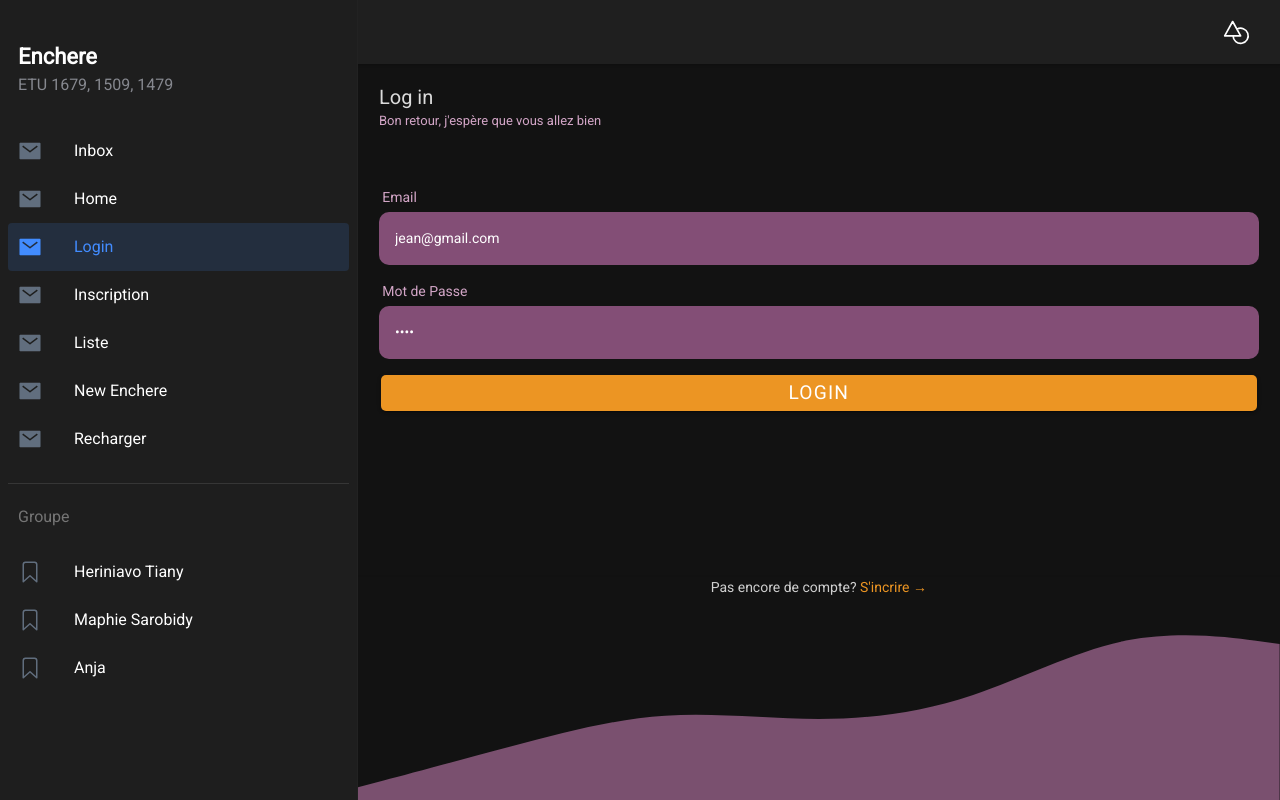
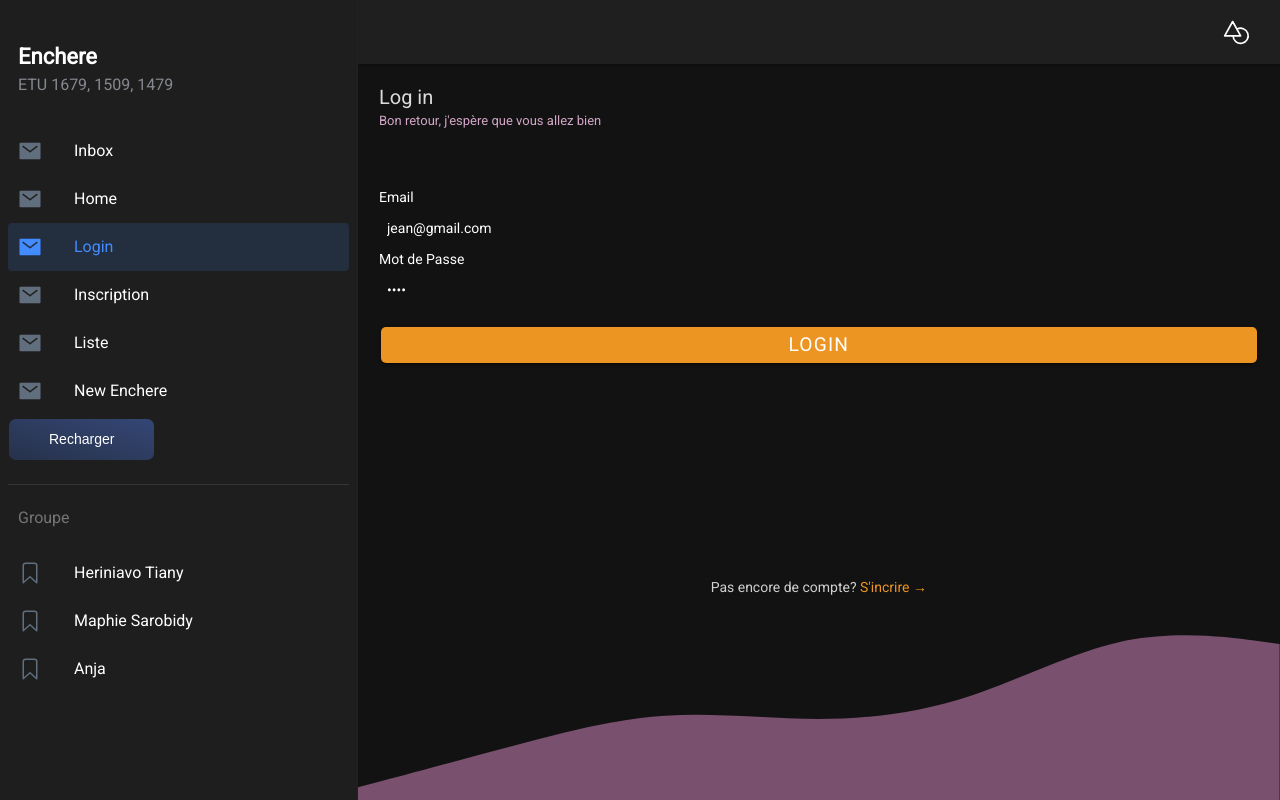
Before and after one commit to Heriniavo-Tiany/enchere-mobile, a React (Create React App) app: page /login in a window 1280 px wide. Built offline with nearby package versions, Linux system fonts and the light colour scheme.

Commit message:
login default value

```diff
--- a/capacitor.config.json
+++ b/capacitor.config.json
@@ -1,5 +1,5 @@
 {
-	"appId": "io.ionic.starter",
+	"appId": "enchere.mobile",
 	"appName": "Enchere - Mobile",
 	"webDir": "build",
 	"bundledWebRuntime": false
--- a/src/App.tsx
+++ b/src/App.tsx
@@ -71,19 +71,26 @@ const App: React.FC = () => {
               <NewEnchere />
             </Route>
 
+            <Route exact path="/new">
+              <NewEnchere />
+            </Route>
+
+            <Route exact path="/rechargement">
+              <Redirect to="/recharger" />
+              {/*{window.location.replace(/recharger)}*/}
+            </Route>
+
             <Route exact path="/">
               <Redirect to="/home" />
             </Route>
 
-            <Route
-                path="/recharger"
-                render={(props) => <Recharger/>}
-            />
+            <Route exact path="/recharger">
+              <Recharger />
+            </Route>
 
-            <Route
-                path="/upload"
-                render={(props) => <Upload/>}
-            />
+            <Route exact path="/upload">
+              <Upload />
+            </Route>
 
 
           </IonRouterOutlet>
--- a/src/components/Menu.tsx
+++ b/src/components/Menu.tsx
@@ -11,8 +11,9 @@ import {
 } from '@ionic/react';
 
 import { useLocation } from 'react-router-dom';
-import { archiveOutline, archiveSharp, bookmarkOutline, heartOutline, heartSharp, mailOutline, mailSharp, paperPlaneOutline, paperPlaneSharp, trashOutline, trashSharp, warningOutline, warningSharp } from 'ionicons/icons';
+import { bookmarkOutline, mailOutline, mailSharp } from 'ionicons/icons';
 import './Menu.css';
+import { Button } from 'reactstrap';
 
 interface AppPage {
   url: string;
@@ -24,7 +25,7 @@ interface AppPage {
 const appPages: AppPage[] = [
   {
     title: 'Inbox',
-    url: '/page/Inbox',
+    url: '/rechargement',
     iosIcon: mailOutline,
     mdIcon: mailSharp
   },
@@ -57,12 +58,6 @@ const appPages: AppPage[] = [
     url: '/new',
     iosIcon: mailOutline,
     mdIcon: mailSharp
-  },
-  {
-    title: 'Recharger',
-    url: '/recharger',
-    iosIcon: mailOutline,
-    mdIcon: mailSharp
   }
 ];
 
@@ -87,6 +82,7 @@ const Menu: React.FC = () => {
               </IonMenuToggle>
             );
           })}
+          <Button onClick={() => window.location.replace("/recharger")}>Recharger</Button>
         </IonList>
 
         <IonList id="labels-list">
--- a/src/data/fields.js
+++ b/src/data/fields.js
@@ -69,7 +69,7 @@ export const useLoginFields = () => {
         {
             id: "email",
             label: "Email",
-            required: true,
+            required: false,
             input: {
                 props: {
                     type: "email",
@@ -82,7 +82,7 @@ export const useLoginFields = () => {
         {
             id: "password",
             label: "Mot de Passe",
-            required: true,
+            required: false,
             input: {
                 props: {
                     type: "password",
--- a/src/pages/Login.js
+++ b/src/pages/Login.js
@@ -8,7 +8,7 @@ import {
     IonFooter,
     IonGrid,
     IonHeader,
-    IonIcon,
+    IonIcon, IonInput, IonLabel,
     IonPage,
     IonRouterLink,
     IonRow,
@@ -35,15 +35,15 @@ const Login = () => {
     const [errors, setErrors] = useState(false);
 
     const login = async () => {
-
+        console.log(email)
         const errors = validateForm(fields);
         setErrors(errors);
 
         if (!errors.length) {
 
             const params = {
-                email: fields[0].input.state.value,
-                mdp: fields[1].input.state.value,
+                email: email,
+                mdp: mdp,
             };
 
             try {
@@ -61,7 +61,7 @@ const Login = () => {
 
                     if (response.data.length === 1) {
                         sessionStorage.setItem("id", response.data[0].id)
-                        history.push(`/rencherir`);
+                        history.push(`/liste`);
                     } else {
                         history.push(`/login?e=0`);
                     }
@@ -76,6 +76,9 @@ const Login = () => {
         }
     }
 
+    const [email, setEmail] = useState("jean@gmail.com");
+    const [mdp, setMdp] = useState("jean");
+
     useEffect(() => {
 
         return () => {
@@ -84,6 +87,11 @@ const Login = () => {
             setErrors(false);
         }
     }, [params]);
+
+    const error = errors && errors.filter(e => e.id === fields[0].id)[0];
+
+    const errorMessage = error && errors.filter(e => e.id === fields[0].id)[0].message;
+
 
     return (
         <IonPage className={styles.loginPage}>
@@ -113,10 +121,25 @@ const Login = () => {
                     <IonRow className="ion-margin-top ion-padding-top">
                         <IonCol size="12">
 
-                            {fields.map(field => {
+                            {/*{fields.map(field => {*/}
+                            {/*    return <CustomField field={field} errors={errors} />;*/}
+                            {/*})}*/}
 
-                                return <CustomField field={field} errors={errors}/>;
-                            })}
+                            <div className="CustomField_field__9GAVY">
+                                <IonLabel className="">
+                                    Email
+                                    { error && <p className="animate__animated animate__bounceIn">{ errorMessage }</p> }
+                                </IonLabel>
+                                <IonInput className="CustomField_customInput__J2tlM" value={email}  onIonChange={(e) => setEmail(e.target.value)} type="text" />
+                            </div>
+
+                            <div className="CustomField_field__9GAVY">
+                                <IonLabel className="">
+                                    Mot de Passe
+                                    { error && <p className="animate__animated animate__bounceIn">{ errorMessage }</p> }
+                                </IonLabel>
+                                <IonInput className="CustomField_customInput__J2tlM" value={mdp} onIonChange={(e) => setMdp(e.target.value)} type="password"  />
+                            </div>
 
                             <IonButton className="custom-button" expand="block" onClick={login}>Login</IonButton>
                         </IonCol>
--- a/src/pages/NewEnchere.tsx
+++ b/src/pages/NewEnchere.tsx
@@ -7,7 +7,8 @@ import Upload from "./Upload";
 
 
 const NewEnchere: React.FC = () =>{
-    const { iduser } = useParams<{ iduser: string; }>();
+    const  iduser = sessionStorage.getItem("id");
+    // const { iduser } = useParams<{ iduser: string; }>();
     const [dateheure, setDateheure ] = useState('')
     const history = useHistory();
 
@@ -23,7 +24,9 @@ const NewEnchere: React.FC = () =>{
 
     const [categories, setCat] = useState([]);
     const [error, setError] = useState(null);
-    setDateheure(date+" "+heure);
+    useEffect(() => {
+        setDateheure(date + " " + heure);
+    }, [date, heure]);
 
 
     useEffect(() => {
@@ -106,7 +109,7 @@ const NewEnchere: React.FC = () =>{
                 </IonItem>
 
                 <IonItem>
-                    <IonButton  >Ajouter une image</IonButton >
+                    <Upload />
                 </IonItem>
                 <IonButton className="btn-simple" color="primary" onClick={newEnchere}>Ok, Inserer</IonButton>
 
```
Also changed, not shown: 19 other files (tests, documents, lock files or other folders).
